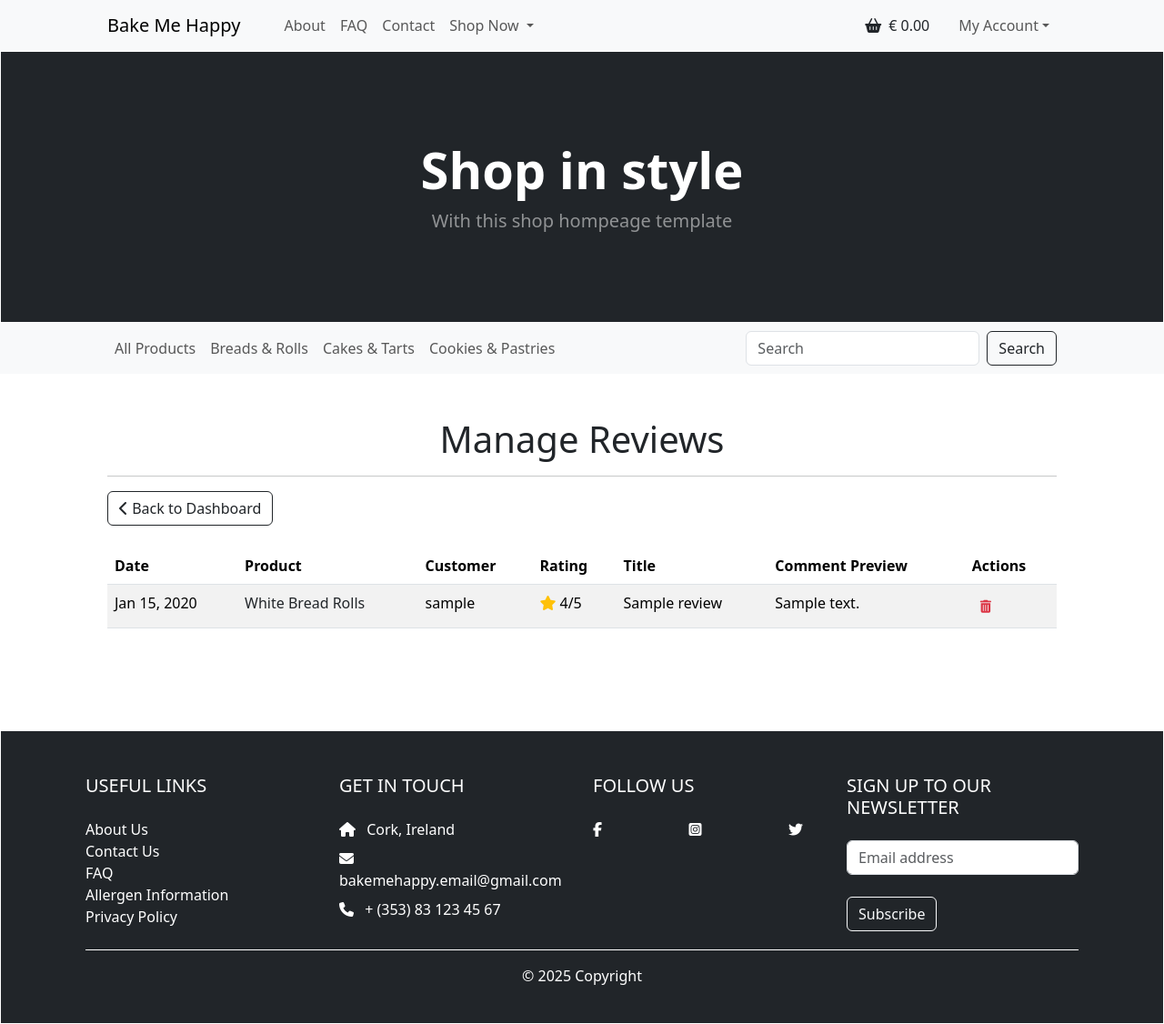
After one commit to Sarah-Bue/bake-me-happy, a Django app: page /manage-reviews/ in a window 1280 px wide. The commit adds this page. Shown: the whole page at 91% size. Run offline with Django 4.2, Linux system fonts and the light colour scheme; a user stored in the database is signed in; data comes from the database, SQL or seed files in the repository; tables that the repository leaves empty hold one stand-in row (values such as "Sample post"); some libraries are stand-ins or nearby versions.

Commit message:
feat: add manage reviews view and functionality to admin dashboard

```diff
--- /dev/null
+++ b/home/templates/home/manage_reviews.html
@@ -0,0 +1,71 @@
+
+{% extends "base.html" %}
+{% load static %}
+
+{% block content %}
+    <div class="container px-4 px-lg-5 py-5">
+        <div class="row">
+            <div class="col-12">
+                <h1 class="display-6 text-center">Manage Reviews</h1>
+                <hr>
+
+                <!-- Back to Dashboard link -->
+                <div class="mb-4">
+                    <a href="{% url 'store_management' %}" class="btn btn-outline-dark">
+                        <i class="fas fa-chevron-left"></i> Back to Dashboard
+                    </a>
+                </div>
+
+                <!-- Reviews Table -->
+                {% if reviews %}
+                    <div class="table-responsive">
+                        <table class="table table-striped">
+                            <thead class="bg-dark text-white">
+                                <tr>
+                                    <th>Date</th>
+                                    <th>Product</th>
+                                    <th>Customer</th>
+                                    <th>Rating</th>
+                                    <th>Title</th>
+                                    <th>Comment Preview</th>
+                                    <th>Actions</th>
+                                </tr>
+                            </thead>
+
+                            <tbody>
+                                {% for review in reviews %}
+                                    <tr>
+                                        <td>{{ review.date_added|date:"M d, Y" }}</td>
+                                        <td>
+                                            <a href="{% url 'product_detail' review.product.id %}" class="text-decoration-none text-dark">
+                                                {{ review.product.name|truncatechars:30 }}
+                                            </a>
+                                        </td>
+                                        <td>{{ review.author.username }}</td>
+                                        <td>
+                                            {% if review.rating %}
+                                                <span><i class="fas fa-star text-warning me-1"></i>{{ review.rating }}/5</span>
+                                            {% else %}
+                                                <span class="text-muted">No rating</span>
+                                            {% endif %}
+                                        </td>
+                                        <td>{{ review.title|default:"No title"|truncatechars:20 }}</td>
+                                        <td>{{ review.review_comment|striptags|truncatechars:50|default:"No comment" }}</td>
+                                        <td>
+                                            <a class="btn btn-sm text-danger" href="{% url 'delete_review' review.id %}"
+                                            onclick="return confirm('Are you sure you want to delete this review?');">
+                                                <i class="fas fa-trash-alt"></i>
+                                            </a>
+                                        </td>
+                                    </tr>
+                                {% endfor %}
+                            </tbody>
+                        </table>
+                    </div>
+                {% else %}
+                    <p class="lead mb-5 text-center">No reviews found.</p>
+                {% endif %}
+            </div>
+        </div>
+    </div>
+{% endblock %}
--- a/home/templates/home/store_management.html
+++ b/home/templates/home/store_management.html
@@ -59,7 +59,7 @@
                             <p>Manage product inventory, categories, and occasions.</p>
                             <ul class="list-group list-group-flush">
                                 <li class="list-group-item"><a href="{% url 'add_product' %}">Add New Product</a></li>
-                                <li class="list-group-item"><a href="#">Manage Existing Products</a></li>
+                                <li class="list-group-item"><a href="#">Manage Products</a></li>
                             </ul>
                         </div>
                     </div>
@@ -74,7 +74,7 @@
                         <div class="card-body">
                             <p>Manage product reviews and ratings.</p>
                             <ul class="list-group list-group-flush">
-                                <li class="list-group-item"><a href="#">Manage Existing Reviews</a></li>
+                                <li class="list-group-item"><a href="{% url 'manage_reviews' %}">Manage Reviews</a></li>
                             </ul>
                         </div>
                     </div>
--- a/home/urls.py
+++ b/home/urls.py
@@ -13,4 +13,7 @@
 
     # Manage Subscribers
     path('manage-subscribers/', views.manage_subscribers, name='manage_subscribers'),
+
+    # Manage Reviews
+    path('manage-reviews/', views.manage_reviews, name='manage_reviews'),
 ]
--- a/home/views.py
+++ b/home/views.py
@@ -66,7 +66,7 @@
 @login_required
 def manage_subscribers(request):
     """
-    A view to manage newsletter subscribers
+    A view to manage newsletter subscribers.
     """
 
     # Check if user is superuser
@@ -83,3 +83,24 @@
     }
 
     return render(request, 'home/manage_subscribers.html', context)
+
+
+@login_required
+def manage_reviews(request):
+    """
+    A view to manage product reviews.
+    """
+
+    # Check if user is superuser
+    if not request.user.is_superuser:
+        messages.error(request, 'Sorry, only store owners can access this page.')
+        return redirect('home')
+
+    # Get all reviews ordered by date (newest first)
+    reviews = Review.objects.all().order_by('-date_added')
+
+    context = {
+        'reviews': reviews,
+    }
+
+    return render(request, 'home/manage_reviews.html', context)
```
Also changed, not shown: reviews/views.py (+21 -9 lines), home/templates/home/manage_bakers.html (deleted).
